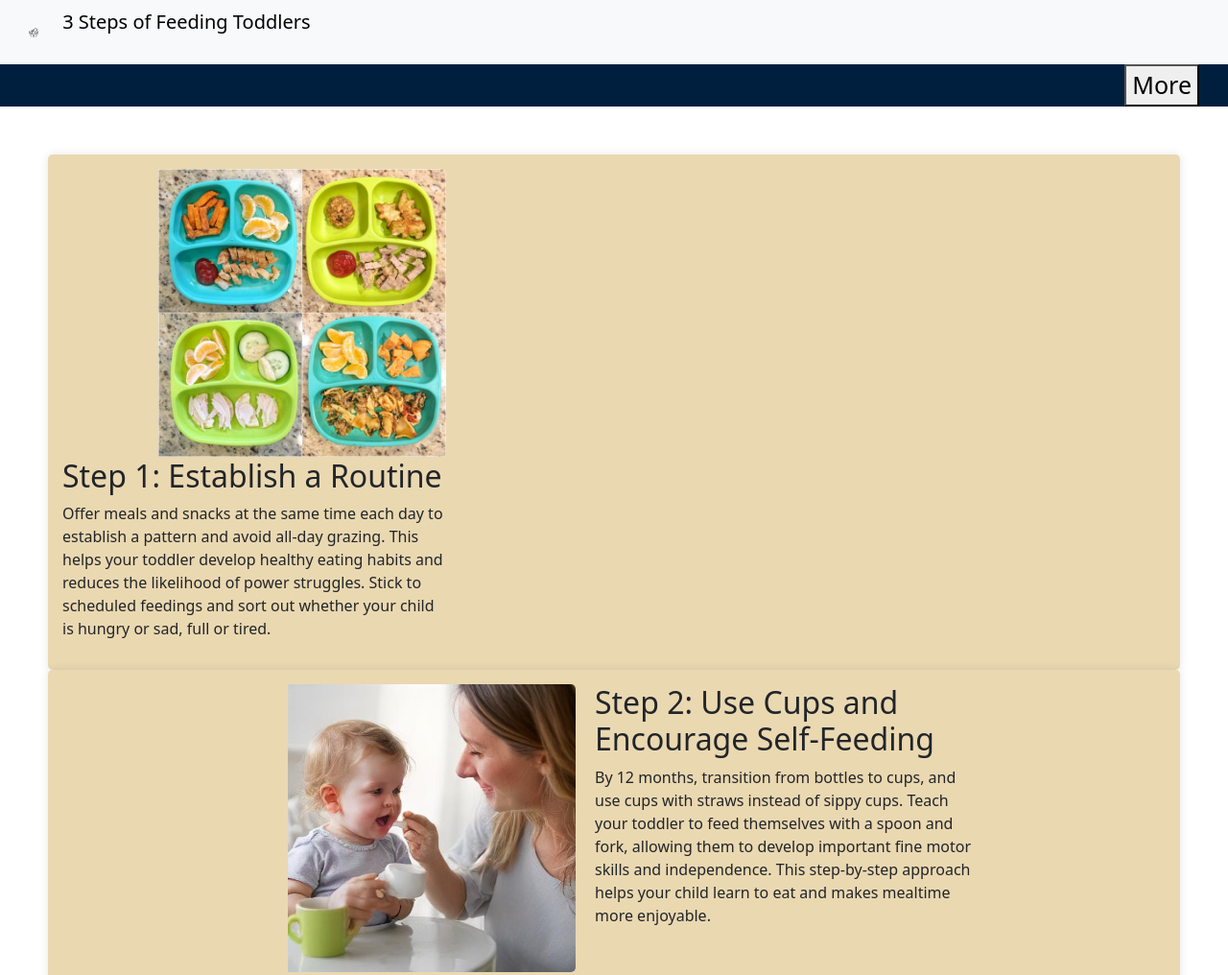
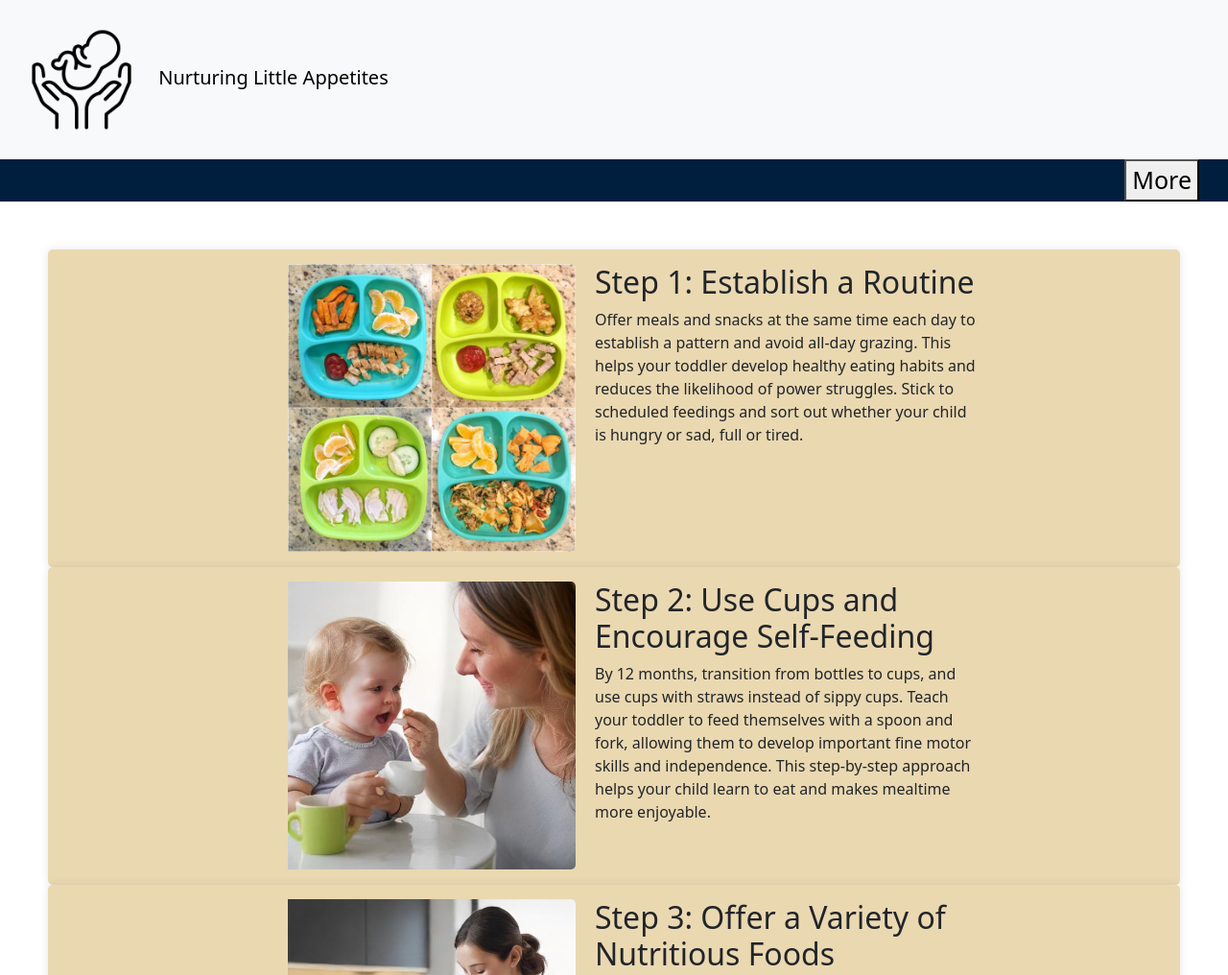
Before and after one commit to kaizju/Elective1, a plain HTML site: page elective/index.html in a window 1280 px wide. Shown: the top 1016 px of the page at 96% size. Drawn offline with nearby package versions, Linux system fonts and the light colour scheme.

Commit message:
name commit

```diff
--- a/elective/index.html
+++ b/elective/index.html
@@ -13,9 +13,9 @@
 
         <nav class="navbar bg-body-tertiary">
             <section class="fluid">
-              <a class="navbar-brand" href="#">
-                <img src="pediatrics.png" alt="Logo" width="50" height="50" class="d-inline-block align-text-top lag-ko">
-                3 Steps of Feeding Toddlers
+              <a class="navbar-brand" href="index.html">
+                <img src="pediatrics.png" alt="Logo" width="150" height="150" class="d-inline-block align-text-center lag-ko">
+                Nurturing Little Appetites
               </a>
 
             </section>
--- a/elective/style.css
+++ b/elective/style.css
@@ -37,12 +37,8 @@ main {
     border-radius: 5px;
     box-shadow: 0 0 10px rgba(0, 0, 0, 0.1);
     font-size: 20px;
-<<<<<<< HEAD
     padding-left: 150px;
 
-=======
-    padding-left: 150px;
->>>>>>> 1ce668505bd1059e4d87adbaaae7d466a7368ada
     display: flex;
     align-items: flex-start;;
     margin: 0;
```
